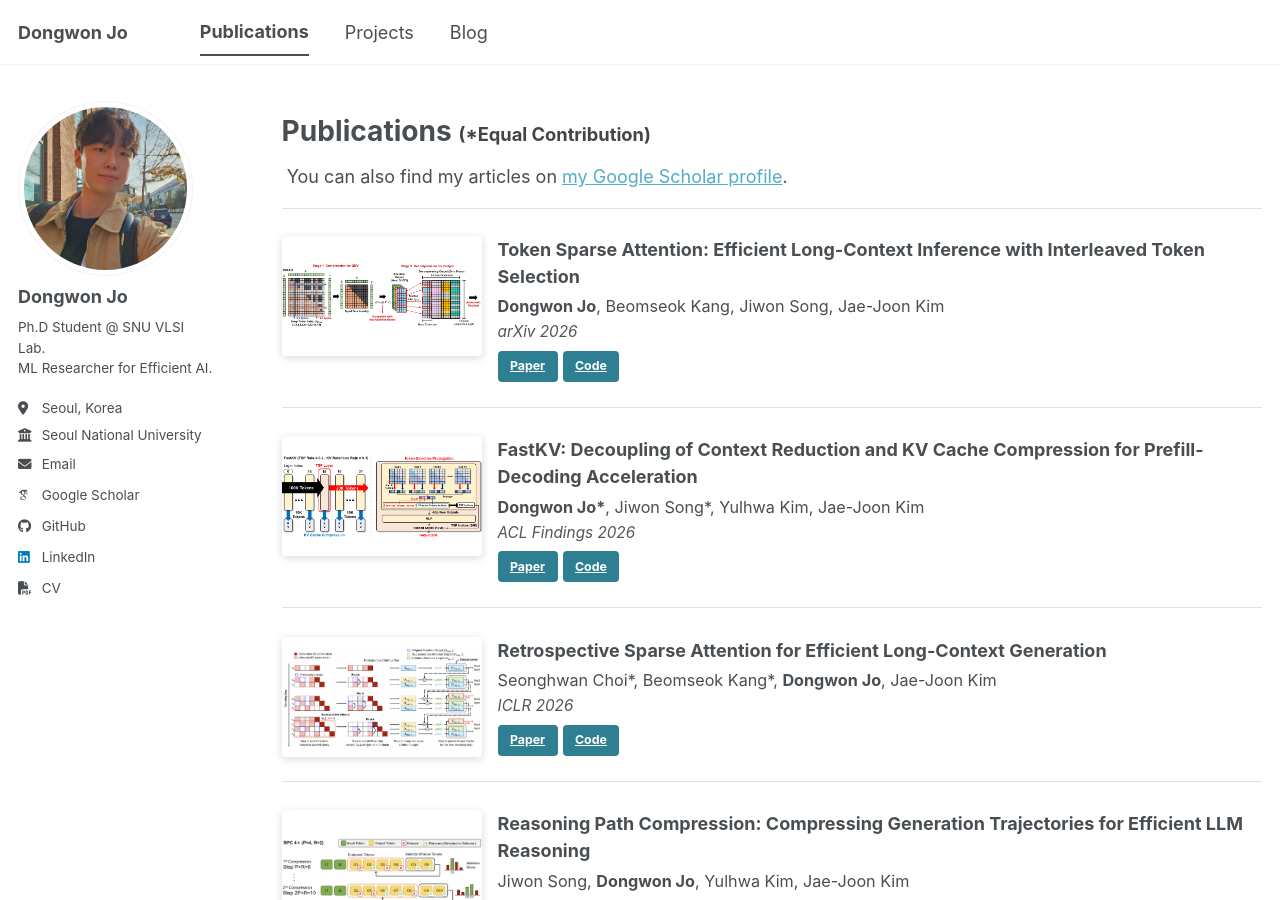
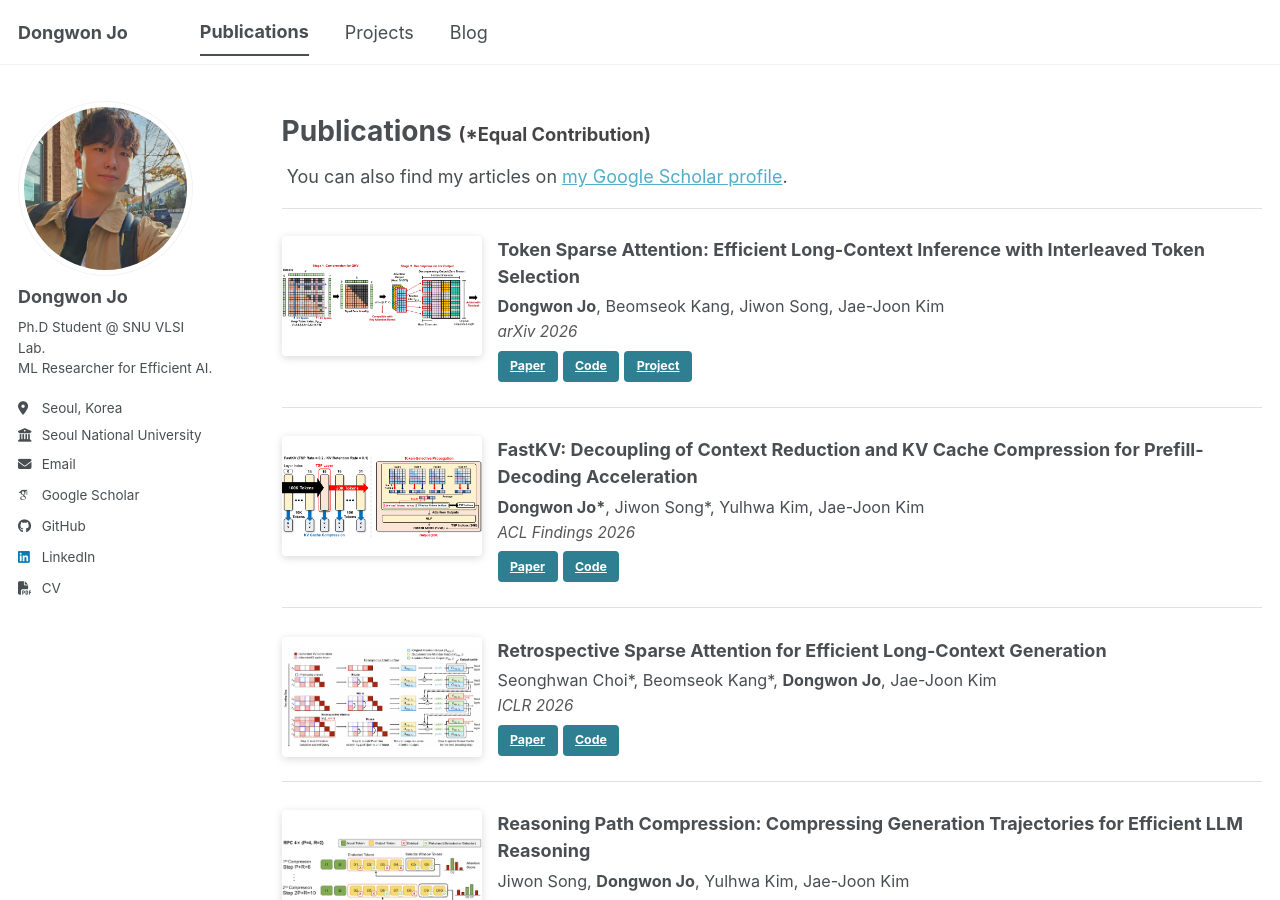
Before and after one commit to dongwonjo/dongwonjo.github.io, a Jekyll site: the page built from _pages/publications.html, in a window 1280 px wide and 900 px high. Built offline with Jekyll 4.4.1, drawn with Linux system fonts in a browser that asks for light colours; some web fonts are replaced; a script bundle is joined from its source files by our own code; library files that are not in the unit come from our copies.

Commit message:
Update publications.html

```diff
--- a/_pages/publications.html
+++ b/_pages/publications.html
@@ -33,6 +33,7 @@ author_profile: true
       <p class="pub-links">
         <a href="https://arxiv.org/abs/2602.03216" class="btn btn--primary btn--small">Paper</a>
         <a href="https://github.com/dongwonjo/Token-Sparse-Attention" class="btn btn--primary btn--small">Code</a>
+        <a href="/portfolio/portfolio/token_sparse_attention//" class="btn btn--primary btn--small">Project</a>
       </p>
     </div>
   </div>
```
